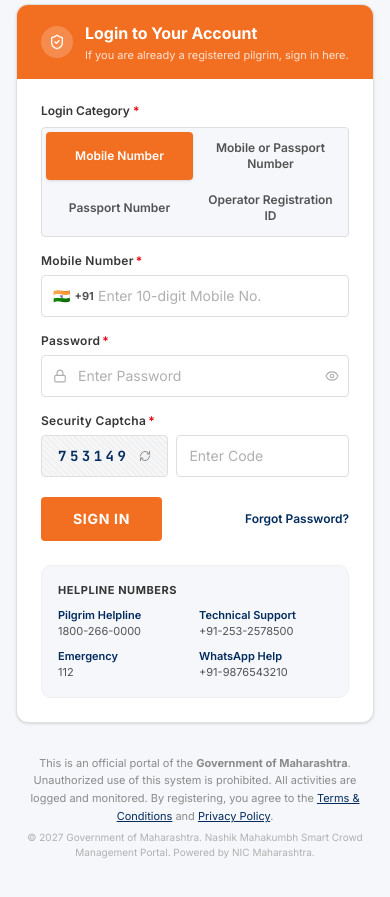
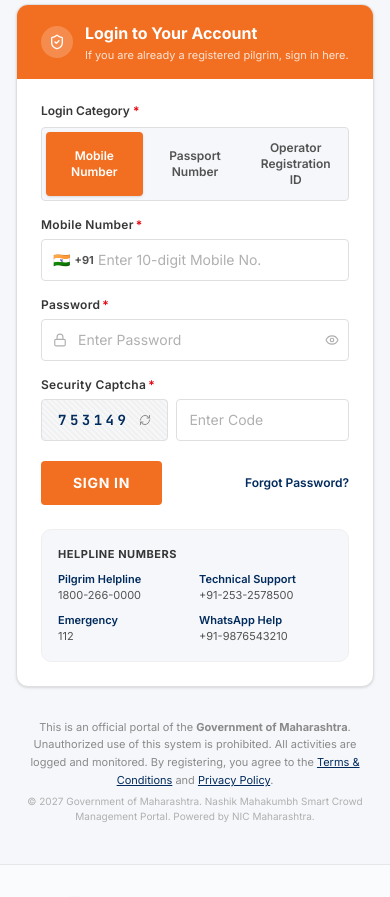
Before and after one commit to yadneshkshirsagar9k-cmyk/Mahakumbh-2027, a Next.js app: page /auth/login in a window 390 px wide. Shown: the part 1720-2617 px from the top of the page. Built offline with nearby package versions, Linux system fonts and the light colour scheme.

Commit message:
style: remove repetitive Mobile or Passport login category from login page selector

```diff
--- a/app/auth/login/page.tsx
+++ b/app/auth/login/page.tsx
@@ -773,10 +773,9 @@
           <>
             <div>
               <p className="text-xs font-semibold text-[#363636] mb-2">{labelT('login_category')} <span className="text-red-600">*</span></p>
-              <div className="grid grid-cols-2 gap-1 bg-[#F5F7FA] p-1 rounded border border-[#DFDFDF] text-xs font-semibold">
+              <div className="grid grid-cols-3 gap-1 bg-[#F5F7FA] p-1 rounded border border-[#DFDFDF] text-xs font-semibold">
                 {[
                   { value: 'indian', labelKey: 'login_mobile' },
-                  { value: 'nri', labelKey: 'login_nri_id' },
                   { value: 'foreign', labelKey: 'login_passport' },
                   { value: 'operator', labelKey: 'login_op_id' },
                 ].map((t) => (
```
